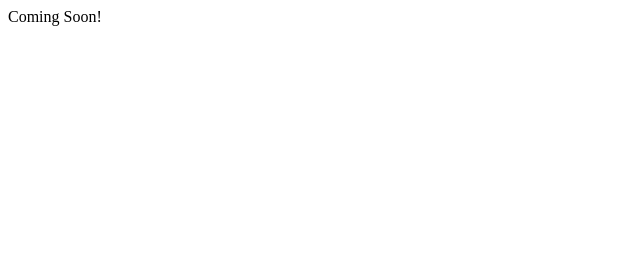
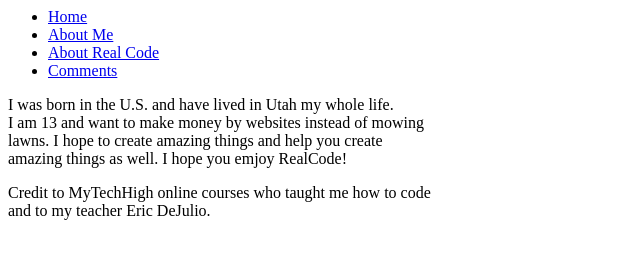
Before and after one commit to Steve-Philip/Steve-Philip.github.io, a plain HTML site: page AboutMe.html in a window 1280 px wide. Shown: the whole page, without its empty margins (0-640 px from the left). Drawn offline with Linux system fonts and the light colour scheme.

Commit message:
Add files via upload

```diff
--- a/AboutMe.html
+++ b/AboutMe.html
@@ -1,8 +1,24 @@
 <html>
-<head>
-<title> </title>
-</head>
-<body>
-<p> Coming Soon!</p>
-</body>
+    <head>
+        <title>About Me </title>
+
+    </head>
+    <body id=background>
+            <nav>
+                    <ul id="navmenu">
+                        <li class="navitem"><a href="index.html">Home</a></li>
+                        <li class="navitem"><a href="AboutMe.html">About Me</a></li>
+                        <li class="navitem"><a href="AboutRealCode.html">About Real Code</a></li>
+                        <li class="navitem"><a href="file:///C:/Users/C/Desktop/html%20and%20css/index/New%20folder/index.html">Comments</a></li>
+                    </ul>
+                </nav>
+
+        <p>I was born in the U.S. and have lived in Utah my whole life.
+        </br> I am 13 and want to make money by websites instead of mowing
+        </br>lawns. I hope to create amazing things and help you create
+        </br>amazing things as well. I hope you emjoy RealCode!</p>
+        <p>Credit to MyTechHigh online courses who taught me how to code
+        </br>and to my teacher Eric DeJulio.
+        </p>
+    </body>
 </html>
--- a/main.css
+++ b/main.css
@@ -14,7 +14,7 @@ p {
 }
 
 #background {
-	background-color:rgb(129, 81, 18);
+	background: radial-gradient(100% 100% at 10% 30%, #5a3319, #9c501a, #d1630f);
 }
 
 #quizButton {
@@ -46,7 +46,7 @@ p {
 	padding-bottom: 10 px;
 }
 .wrap-list {
-	height:300px;
+	height:200px;
 	width:250px;
 	border:5px dashed rgb(108, 73, 202);
 }
@@ -96,7 +96,7 @@ p {
 }
 
 #navmenu {
-	width:300px;
+	width:100%;
 	height:30px;
 	margin:auto;
 }
```
Also changed, not shown: index.html (+9 -12 lines).
